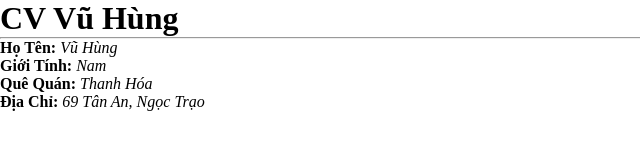
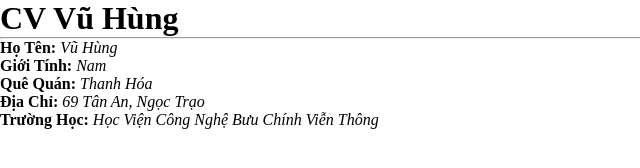
Before and after one commit to beyourself362/beyourself362.github.io, a plain HTML site: page index.html in a window 1280 px wide. Shown: the whole page, without its empty margins (0-640 px from the left). Drawn offline with Linux system fonts and the light colour scheme.

Commit message:
no comment

```diff
--- a/index.html
+++ b/index.html
@@ -22,5 +22,8 @@
 	<div class="profile">
 		<b>Địa Chỉ: </b> <i>69 Tân An, Ngọc Trạo</i>
 	</div>
+	<div class="profile">
+		<b>Trường Học: </b> <i>Học Viện Công Nghệ Bưu Chính Viễn Thông</i>
+	</div>
 </body>
 </html>
```
